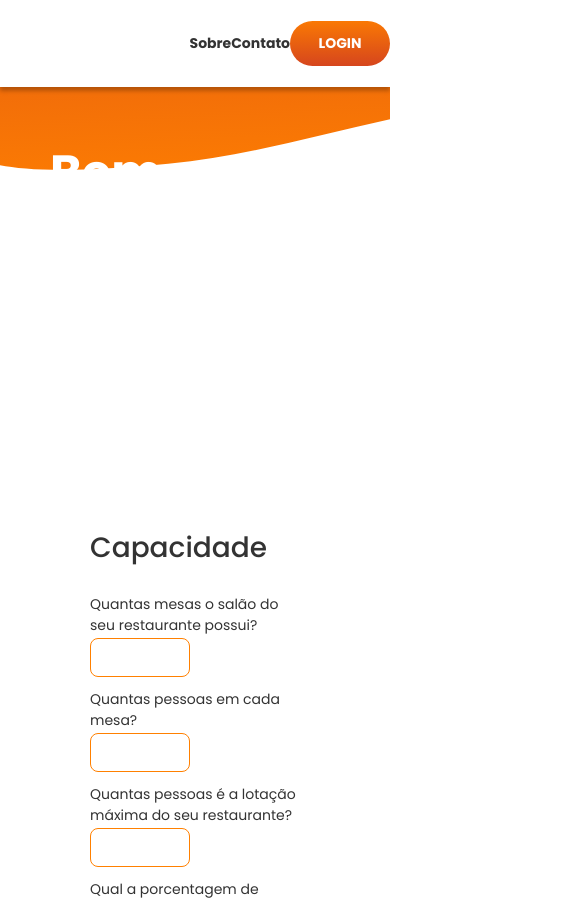
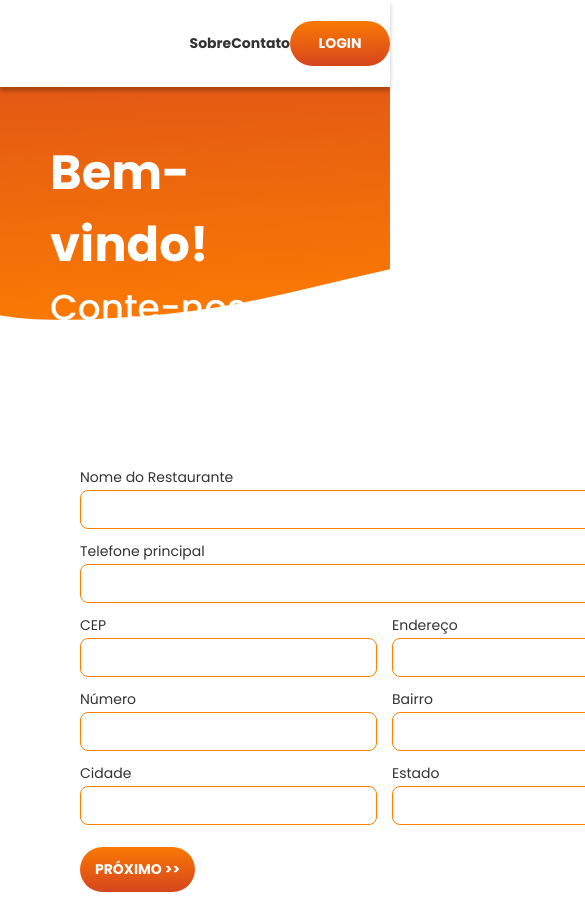
Before and after one commit to arienemaiara/desafio-mega-hack, a Next.js app: page /cadastro-restaurante in a window 390 px wide. Shown: the top 900 px of the page, 585 px wide, since content can reach past the window. Built offline with nearby package versions, Linux system fonts and the light colour scheme.

Commit message:
Ajustes responsividade site

```diff
--- a/pages/cadastro-restaurante.js
+++ b/pages/cadastro-restaurante.js
@@ -172,7 +172,7 @@ const CadastroParte2 = ({ onSubmit }) => {
 
 const CadastroResturante = () => {
 
-    const [parteCadastro, setParteCadastro] = useState(2);
+    const [parteCadastro, setParteCadastro] = useState(1);
     const [subtitulo, setSubtitulo] = useState('Conte-nos um pouco sobre você')
 
     const onSubmitParte1 = (data) => {
--- a/pages/components/Site.js
+++ b/pages/components/Site.js
@@ -1,7 +1,4 @@
 import styled from 'styled-components';
-
-//import * as screenType from '../../utils/screenSize';
-//import * as Screen from './components/MediaQueries';
 
 export const Container = styled.div`
     display: flex;
@@ -18,6 +15,10 @@ export const Container = styled.div`
         padding: 50px;
         color: #FFF;
 
+        @media(max-width: 1620px) {
+            background-position: 0 -50px;
+        }
+
         h1 {
             font-size: 48px;
             line-height: 72px;
@@ -32,7 +33,7 @@ export const Container = styled.div`
 
     > section {
         display: flex;
-        padding: 40px;
+        padding: 0 30px;
 
         h1 {
             color: #FFF;
@@ -66,6 +67,17 @@ export const Container = styled.div`
             background-size: cover;
             background-position: 0 -200px;
 
+            @media(max-width: 1620px) {
+                height: 800px;
+                background-position: 0 0;
+            }
+
+            @media(max-width: 780px) {
+                .img-container {
+                    display: none;
+                }
+            }
+
             h3 {
                 color: #FFF;
                 font-weight: normal;
@@ -96,6 +108,16 @@ export const Container = styled.div`
             background-size: cover;
             background-position-y: -360px;
             height: 1400px;
+
+            @media(max-width: 1620px) {
+                height: 1050px;
+                background-position-y: -259px;
+            }
+
+            @media(max-width: 1024px) {
+                height: 800px;
+                background-position-y: -200px;
+            }
         }
 
         > div {
@@ -103,6 +125,10 @@ export const Container = styled.div`
             padding: 50px;
         }
 
+    }
+
+    img {
+        max-width: 100%;
     }
 
     .texto-gradient {
--- a/pages/index.js
+++ b/pages/index.js
@@ -16,13 +16,13 @@ const Home = () => {
 			<MenuSite />
 			<section className='hero-section'>
 				<div>
-					<h1>Os melhores restaurantes <br/><strong>estão aqui</strong></h1>
+					<h1>Os melhores restaurantes <strong>estão aqui</strong></h1>
 					<h3>
 						Lorem, ipsum dolor sit amet consectetur adipisicing elit. Autem, laudantium adipisci qui quaerat veniam esse odit! Illum quo culpa labore! Tempore modi eaque nobis aut ex cupiditate voluptatum eum a?
 					</h3>
 					<Link href='/cadastro'><a>Cadastre-se</a></Link>
 				</div>
-				<div>
+				<div className='img-container'>
 					<img src='img/hero-img.png' alt='Imagem principal' />
 				</div>
       		</section>
```
